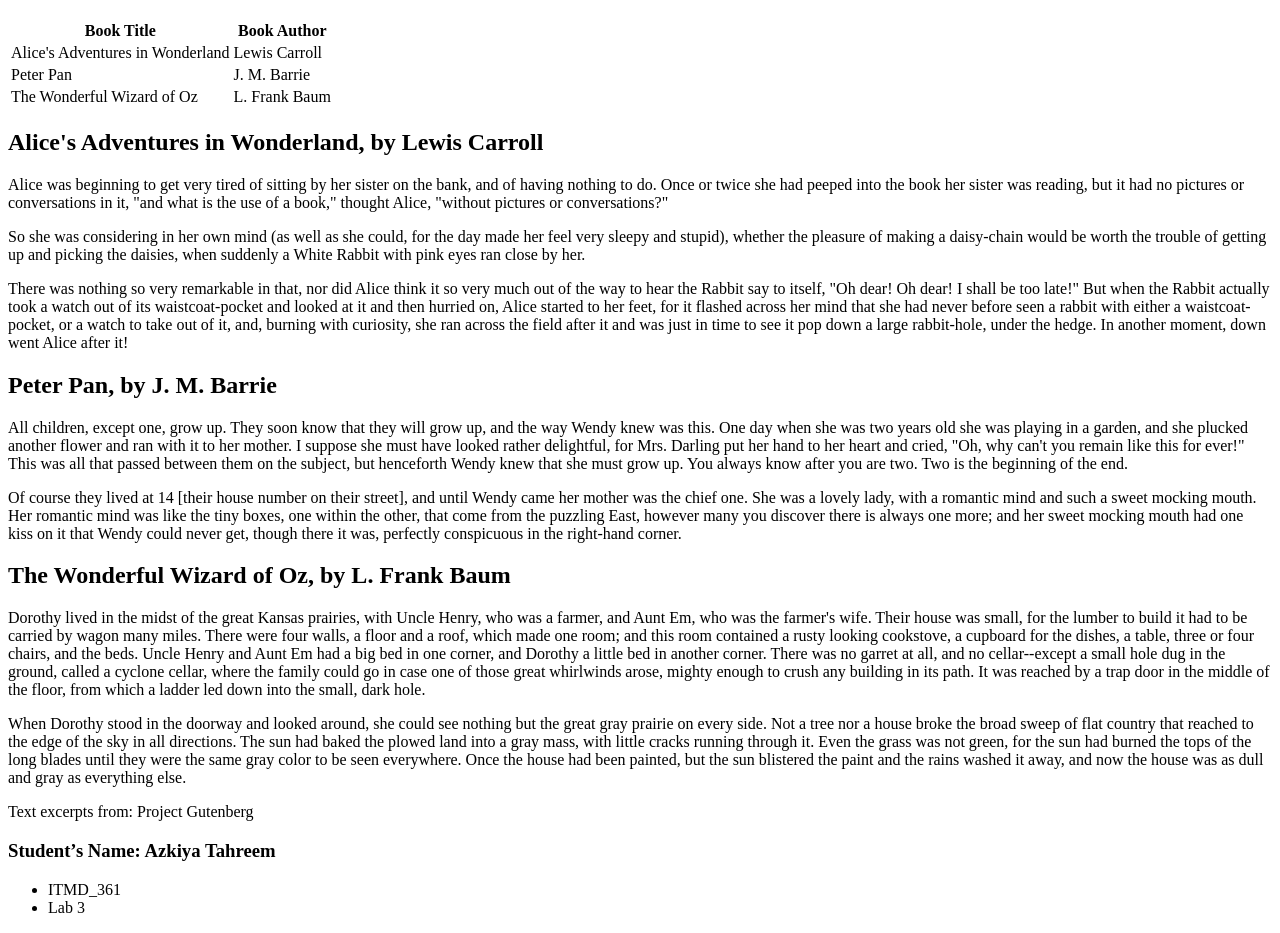
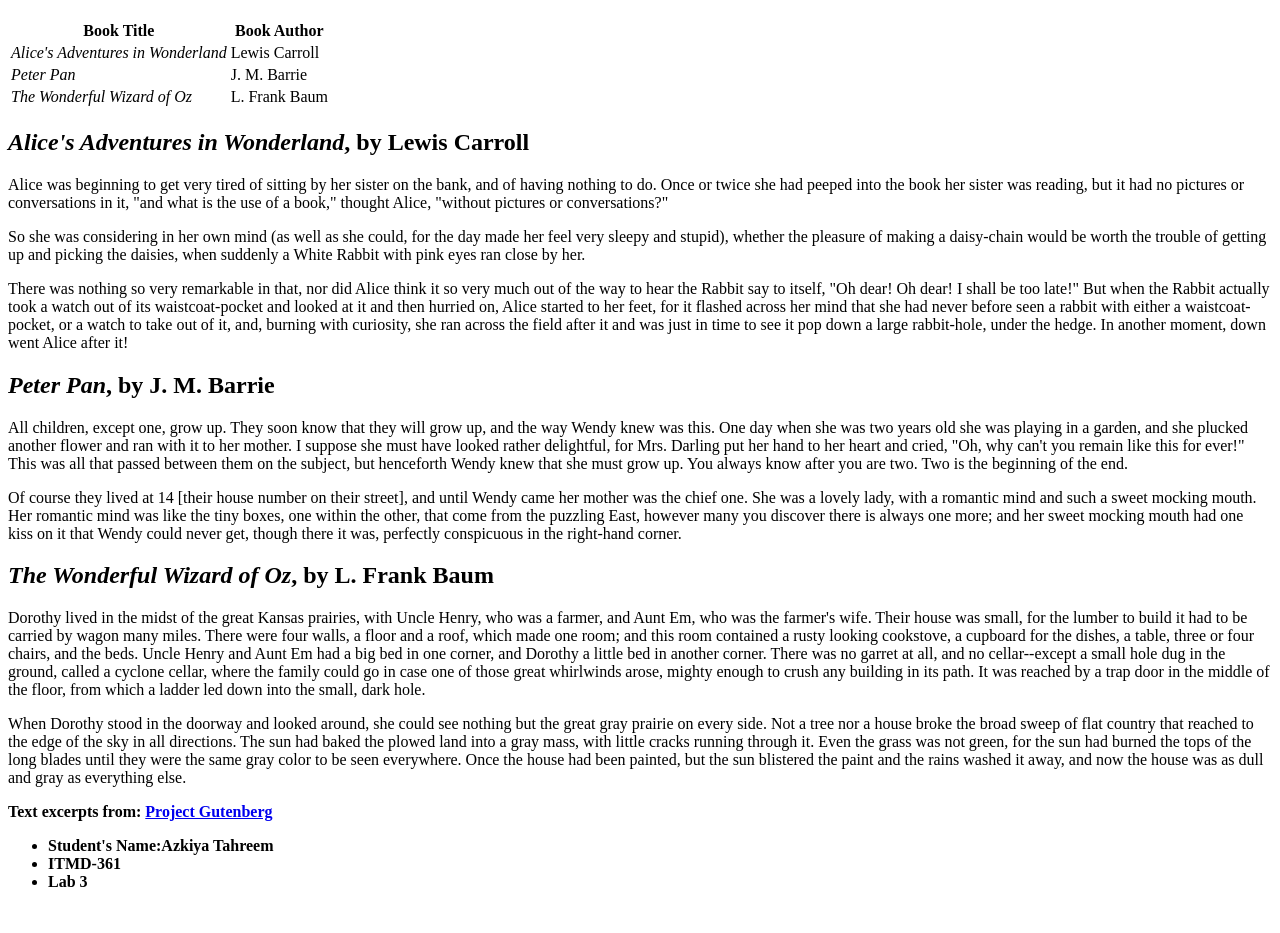
Before and after one commit to azki4/lab3, a plain HTML site: page index.html in a window 1280 px wide. Shown: the part 61-994 px from the top of the page. After the commit the page ends 968 px from the top, so only its background shows below. Drawn offline with Linux system fonts and the light colour scheme.

Commit message:
fixed errors

```diff
--- a/index.html
+++ b/index.html
@@ -13,37 +13,38 @@
       <th>Book Author</th>
     </tr>
     <tr>
-      <td>Alice's Adventures in Wonderland</td>
+      <td><em>Alice's Adventures in Wonderland</em></td>
       <td>Lewis Carroll</td>
     </tr>
     <tr>
-      <td>Peter Pan</td>
+      <td><em>Peter Pan</em></td>
       <td>J. M. Barrie</td>
     </tr>
     <tr>
-      <td>The Wonderful Wizard of Oz</td>
+      <td><em>The Wonderful Wizard of Oz</em></td>
       <td>L. Frank Baum</td>
     </tr>
   </table>
 
-  <h2>Alice's Adventures in Wonderland, by Lewis Carroll</h2>
+  <h2><em>Alice's Adventures in Wonderland</em>, by Lewis Carroll</h2>
   <p>Alice was beginning to get very tired of sitting by her sister on the bank, and of having nothing to do. Once or twice she had peeped into the book her sister was reading, but it had no pictures or conversations in it, "and what is the use of a book," thought Alice, "without pictures or conversations?"</p>
   <p>So she was considering in her own mind (as well as she could, for the day made her feel very sleepy and stupid), whether the pleasure of making a daisy-chain would be worth the trouble of getting up and picking the daisies, when suddenly a White Rabbit with pink eyes ran close by her.</p>
   <p>There was nothing so very remarkable in that, nor did Alice think it so very much out of the way to hear the Rabbit say to itself, "Oh dear! Oh dear! I shall be too late!" But when the Rabbit actually took a watch out of its waistcoat-pocket and looked at it and then hurried on, Alice started to her feet, for it flashed across her mind that she had never before seen a rabbit with either a waistcoat-pocket, or a watch to take out of it, and, burning with curiosity, she ran across the field after it and was just in time to see it pop down a large rabbit-hole, under the hedge. In another moment, down went Alice after it!</p>
-  <h2>Peter Pan, by J. M. Barrie</h2>
+
+  <h2><em>Peter Pan</em>, by J. M. Barrie</h2>
   <p>All children, except one, grow up. They soon know that they will grow up, and the way Wendy knew was this. One day when she was two years old she was playing in a garden, and she plucked another flower and ran with it to her mother. I suppose she must have looked rather delightful, for Mrs. Darling put her hand to her heart and cried, "Oh, why can't you remain like this for ever!" This was all that passed between them on the subject, but henceforth Wendy knew that she must grow up. You always know after you are two. Two is the beginning of the end.</p>
   <p>Of course they lived at 14 [their house number on their street], and until Wendy came her mother was the chief one. She was a lovely lady, with a romantic mind and such a sweet mocking mouth. Her romantic mind was like the tiny boxes, one within the other, that come from the puzzling East, however many you discover there is always one more; and her sweet mocking mouth had one kiss on it that Wendy could never get, though there it was, perfectly conspicuous in the right-hand corner.</p>
-  <h2>The Wonderful Wizard of Oz, by L. Frank Baum</h2>
+
+  <h2><em>The Wonderful Wizard of Oz</em>, by L. Frank Baum</h2>
   <p>Dorothy lived in the midst of the great Kansas prairies, with Uncle Henry, who was a farmer, and Aunt Em, who was the farmer's wife.  Their house was small, for the lumber to build it had to be carried by wagon many miles.  There were four walls, a floor and a roof, which made one room; and this room contained a rusty looking cookstove, a cupboard for the dishes, a table, three or four chairs, and the beds.  Uncle Henry and Aunt Em had a big bed in one corner, and Dorothy a little bed in another corner.  There was no garret at all, and no cellar--except a small hole dug in the ground, called a cyclone cellar, where the family could go in case one of those great whirlwinds arose, mighty enough to crush any building in its path.  It was reached by a trap door in the middle of the floor, from which a ladder led down into the small, dark hole.</p>
   <p>When Dorothy stood in the doorway and looked around, she could see nothing but the great gray prairie on every side.  Not a tree nor a house broke the broad sweep of flat country that reached to the edge of the sky in all directions.  The sun had baked the plowed land into a gray mass, with little cracks running through it.  Even the grass was not green, for the sun had burned the tops of the long blades until they were the same gray color to be seen everywhere.  Once the house had been painted, but the sun blistered the paint and the rains washed it away, and now the house was as dull and gray as everything else.</p>
-  <p>Text excerpts from: Project Gutenberg</p>
+  <p><strong>Text excerpts from: <a href="http://www.gutenberg.org">Project Gutenberg</a></strong></p>
 
-  <div>
-     <h3>Student’s Name: Azkiya Tahreem</h3>
-     <ul>
-        <li>ITMD_361</li>
-        <li>Lab 3</li>
-     </ul>
-  </div>
+  <ul>
+    <li><strong>Student's Name:Azkiya Tahreem</strong></li>
+    <li><strong>ITMD-361</strong></li>
+    <li><strong>Lab 3</strong></li>
+
+  </ul>
 </body>
 </html>
```
